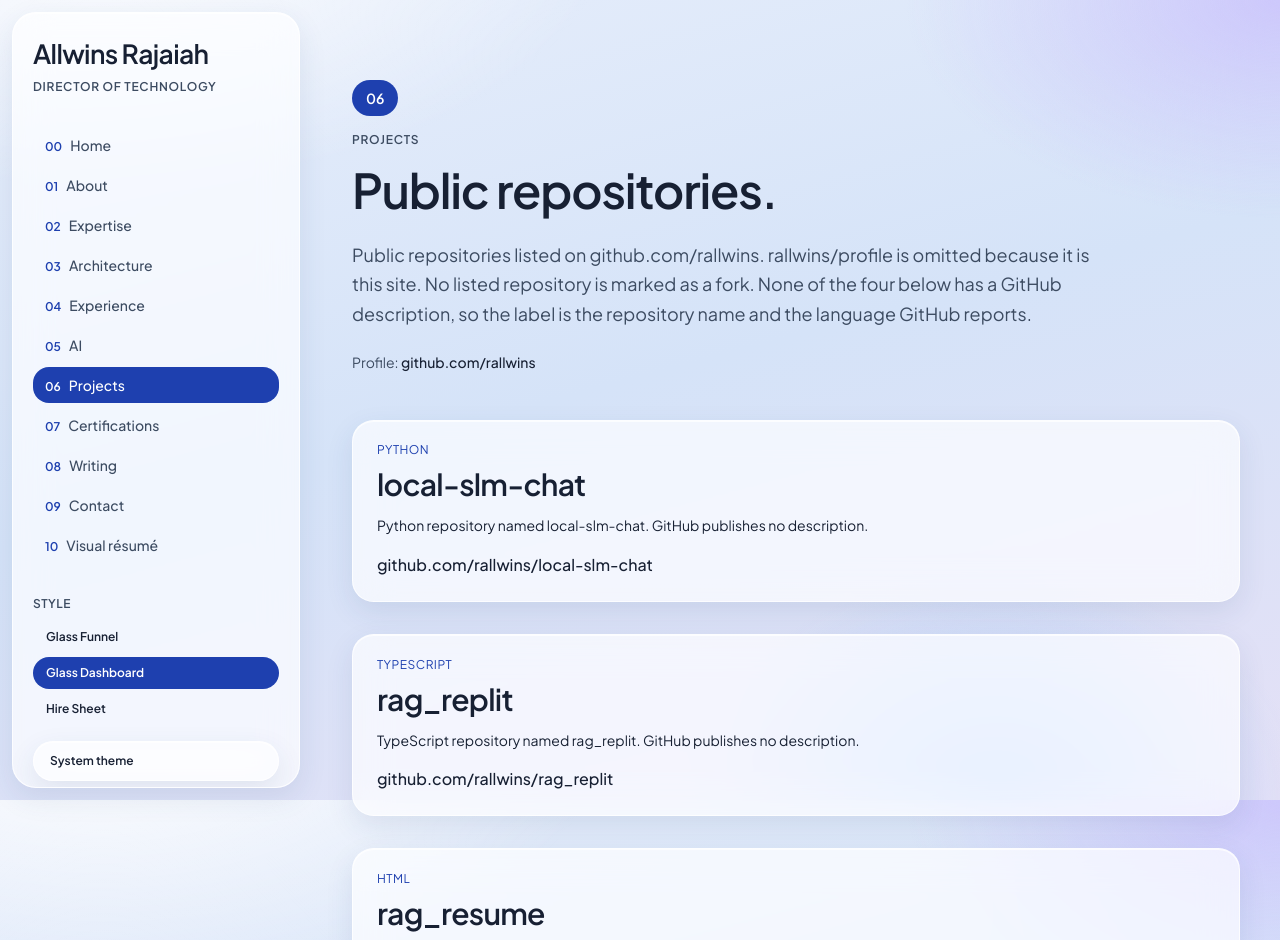
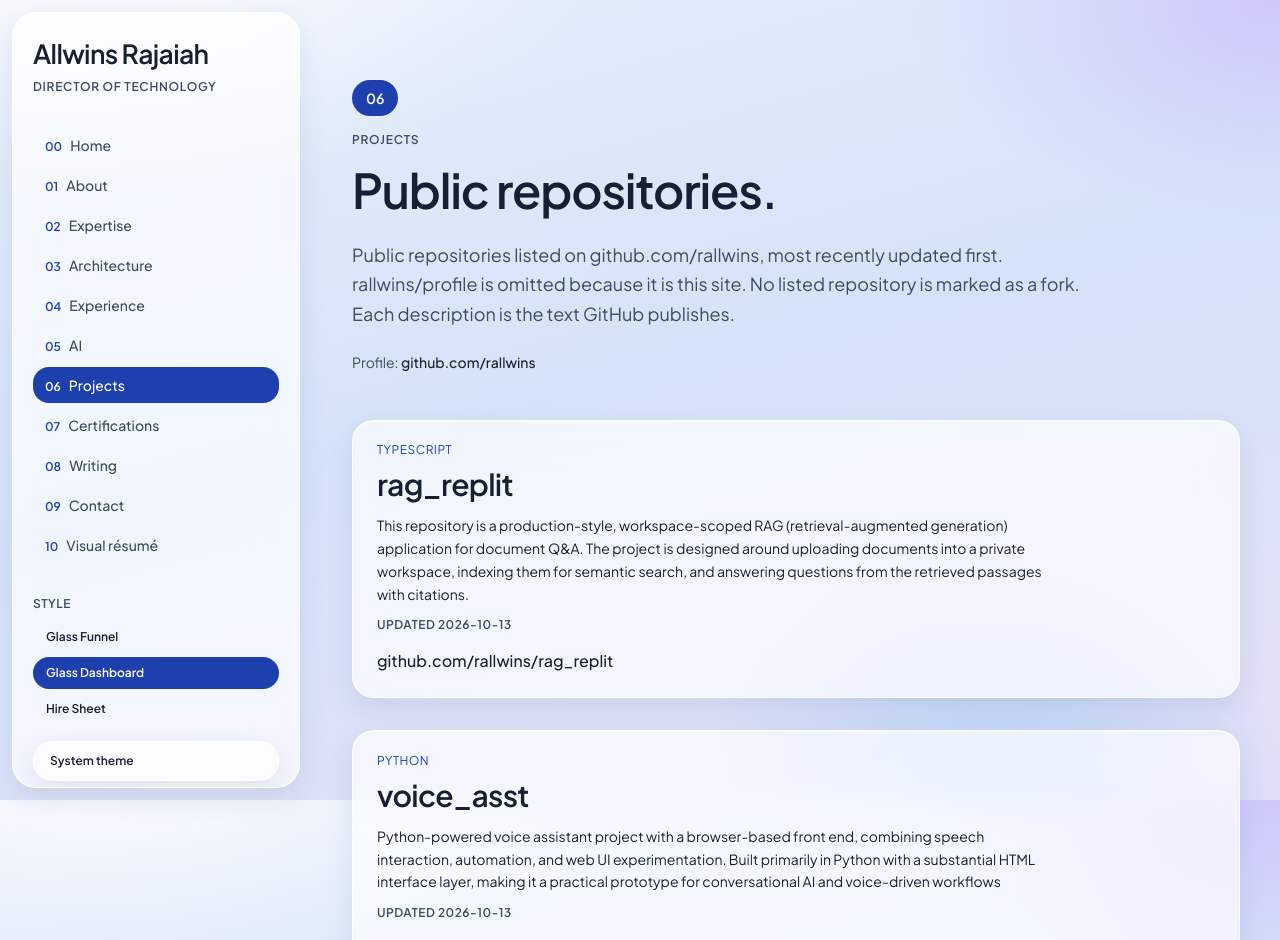
Before and after one commit to rallwins/profile, a Next.js app: page /projects in a window 1280 px wide. Shown: the top 940 px of the page. Built offline with nearby package versions, Linux system fonts and the light colour scheme.

Commit message:
feat: use the current GitHub descriptions on the projects page
The four public repositories other than this site now publish descriptions. The page uses that text and the GitHub update date.

```diff
--- a/content/projects.ts
+++ b/content/projects.ts
@@ -3,44 +3,48 @@ export type PublicRepository = {
   name: string;
   url: string;
   language: string;
-  description: null;
-  label: string;
+  description: string | null;
+  updated: string;
 };
 
 export const personalProjectsIntro =
-  "Public repositories listed on github.com/rallwins. rallwins/profile is omitted because it is this site. No listed repository is marked as a fork. None of the four below has a GitHub description, so the label is the repository name and the language GitHub reports.";
+  "Public repositories listed on github.com/rallwins, most recently updated first. rallwins/profile is omitted because it is this site. No listed repository is marked as a fork. Each description is the text GitHub publishes.";
 
 export const personalProjects: PublicRepository[] = [
+  {
+    slug: "rag-replit",
+    name: "rag_replit",
+    url: "https://github.com/rallwins/rag_replit",
+    language: "TypeScript",
+    description:
+      "This repository is a production-style, workspace-scoped RAG (retrieval-augmented generation) application for document Q&A. The project is designed around uploading documents into a private workspace, indexing them for semantic search, and answering questions from the retrieved passages with citations.",
+    updated: "2026-10-13",
+  },
+  {
+    slug: "voice-asst",
+    name: "voice_asst",
+    url: "https://github.com/rallwins/voice_asst",
+    language: "Python",
+    description:
+      "Python-powered voice assistant project with a browser-based front end, combining speech interaction, automation, and web UI experimentation. Built primarily in Python with a substantial HTML interface layer, making it a practical prototype for conversational AI and voice-driven workflows",
+    updated: "2026-10-13",
+  },
   {
     slug: "local-slm-chat",
     name: "local-slm-chat",
     url: "https://github.com/rallwins/local-slm-chat",
     language: "Python",
-    description: null,
-    label: "Python repository named local-slm-chat. GitHub publishes no description.",
-  },
-  {
-    slug: "rag-replit",
-    name: "rag_replit",
-    url: "https://github.com/rallwins/rag_replit",
-    language: "TypeScript",
-    description: null,
-    label: "TypeScript repository named rag_replit. GitHub publishes no description.",
+    description:
+      "A local web chat interface for language models served by Ollama. FastAPI serves the frontend and proxies model discovery and streaming chat requests.",
+    updated: "2026-10-13",
   },
   {
     slug: "rag-resume",
     name: "rag_resume",
     url: "https://github.com/rallwins/rag_resume",
     language: "HTML",
-    description: null,
-    label: "HTML repository named rag_resume. GitHub publishes no description.",
-  },
-  {
-    slug: "voice-asst",
-    name: "voice_asst",
-    url: "https://github.com/rallwins/voice_asst",
-    language: "Python",
-    description: null,
-    label: "Python repository named voice_asst. GitHub publishes no description.",
+    description:
+      "Retrieval-augmented resume application built with Python and HTML, combining document indexing, semantic retrieval, and a lightweight web interface to surface relevant resume content and supporting information from structured source material.",
+    updated: "2026-10-13",
   },
 ];
--- a/src/app/ai/page.tsx
+++ b/src/app/ai/page.tsx
@@ -55,7 +55,7 @@ export default function AiPage() {
       <section className="plate mt-12">
         <h2 className="font-semibold tracking-tight text-2xl">Personal / experimental</h2>
         <p className="mt-3 max-w-2xl text-sm leading-relaxed text-slate">
-          The projects page lists the public GitHub repositories. GitHub does not publish a description for them, and they are not production claims.
+          The projects page lists the public GitHub repositories with the descriptions GitHub publishes. They are not production claims.
         </p>
         <Link href="/projects" className="mt-4 inline-block text-sm text-accent">
           Open personal projects
--- a/src/app/projects/page.tsx
+++ b/src/app/projects/page.tsx
@@ -25,7 +25,13 @@ export default function ProjectsPage() {
           <article key={project.slug} className="plate">
             <p className="text-xs uppercase tracking-[0.04em] text-accent">{project.language}</p>
             <h2 className="mt-2 font-semibold tracking-tight text-3xl">{project.name}</h2>
-            <p className="mt-3 max-w-2xl text-sm leading-relaxed text-ink">{project.label}</p>
+            <p className="mt-3 max-w-2xl text-sm leading-relaxed text-ink">
+              {project.description ??
+                `${project.language} repository named ${project.name}. GitHub publishes no description.`}
+            </p>
+            <p className="mt-3 text-xs font-semibold uppercase tracking-[0.04em] text-slate">
+              Updated {project.updated}
+            </p>
             <p className="mt-4">
               <TrackLink event="github_click" href={project.url} external>
                 {project.url.replace("https://", "")}
```
Also changed, not shown: 2 other files (tests, documents, lock files or other folders).
